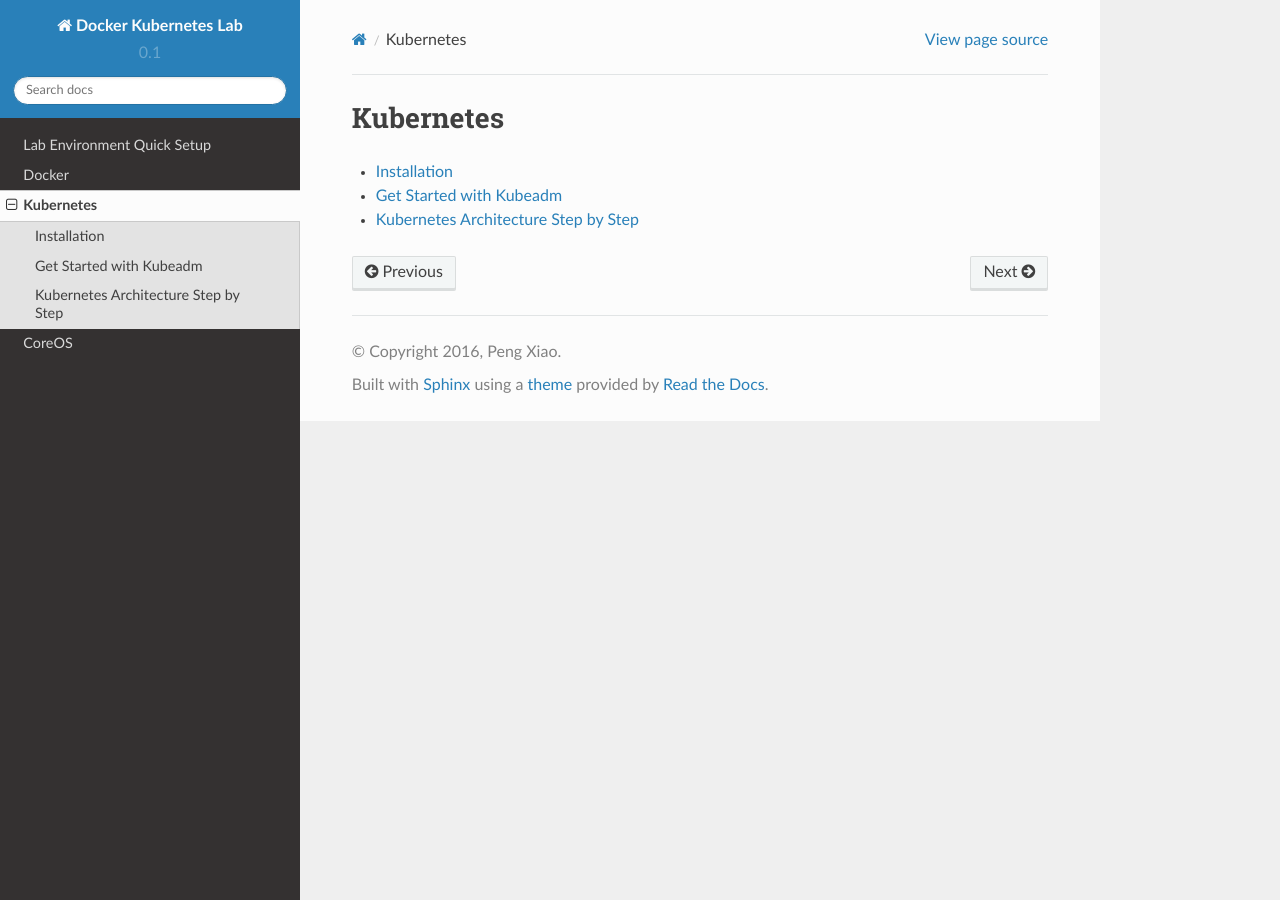
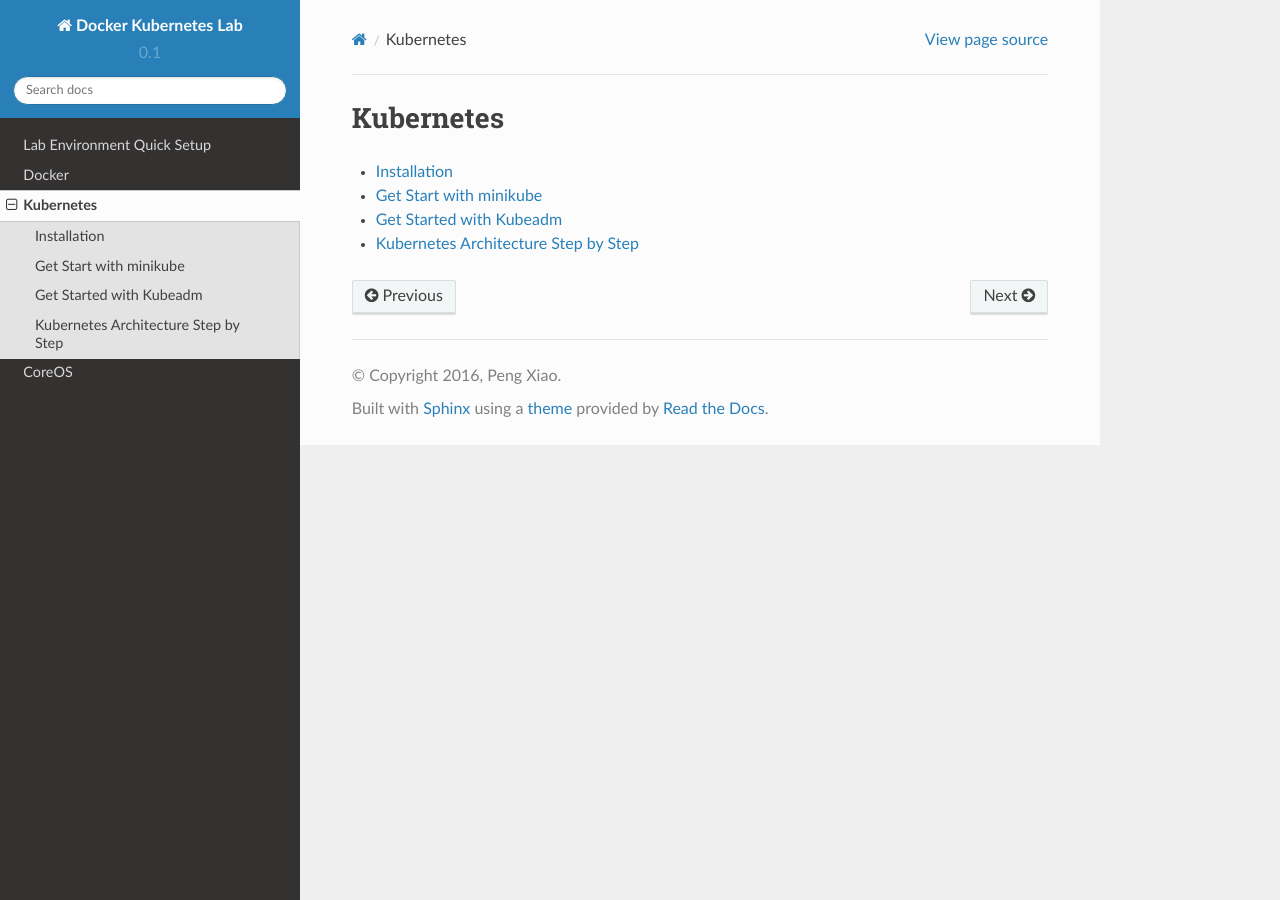
Before and after one commit to xiaopeng163/docker-k8s-lab, a Sphinx documentation site: the page built from docs/source/kubernetes.rst, in a window 1280 px wide. Built offline with Sphinx 7.4.7 and the Read the Docs theme 2.0.0, drawn with Linux system fonts in a browser that asks for light colours.

Commit message:
add minikube
Signed-off-by: Peng Xiao <xiaoquwl@gmail.com>

```diff
--- a/docs/source/kubernetes.rst
+++ b/docs/source/kubernetes.rst
@@ -5,5 +5,6 @@ Kubernetes
    :maxdepth: 1
 
    kubernetes/install
+   kubernetes/minikube
    kubernetes/kubeadm
    kubernetes/stepbystep
--- /dev/null
+++ b/docs/source/kubernetes/minikube.rst
@@ -0,0 +1,2 @@
+Get Start with minikube
+=======================
```
